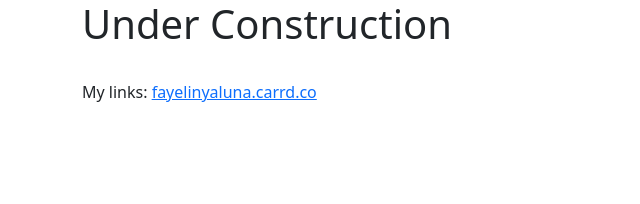
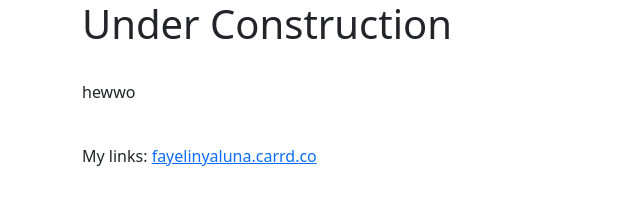
Before and after one commit to FayelinyaLuna/Mini-Landing-Site, a plain HTML site: page index.html in a window 1280 px wide. Shown: the whole page, without its empty margins (0-640 px from the left). Drawn offline with nearby package versions, Linux system fonts and the light colour scheme.

Commit message:
Updated for future stuff

```diff
--- a/index.html
+++ b/index.html
@@ -2,6 +2,7 @@
 <html>
 <head>
 	<link href="https://cdn.jsdelivr.net/npm/bootstrap@5.0.2/dist/css/bootstrap.min.css" rel="stylesheet" integrity="sha384-EVSTQN3/azprG1Anm3QDgpJLIm9Nao0Yz1ztcQTwFspd3yD65VohhpuuCOmLASjC" crossorigin="anonymous">
+	<link rel="stylesheet" href="css/styles.css">
 	<meta charset="utf-8">
 	<meta name="viewport" content="width=device-width, initial-scale=1">
 	<title>Landing</title>
@@ -9,7 +10,8 @@
 <body>
 <div class="container">
 <h1>Under Construction</h1><br>
-My links: <a href=https://fayelinyaluna.carrd.co>fayelinyaluna.carrd.co</a>
+<p>hewwo</p><br>
+<p>My links: <a href=https://fayelinyaluna.carrd.co>fayelinyaluna.carrd.co</a></p>
 </div>
 </body>
 </html>
```
